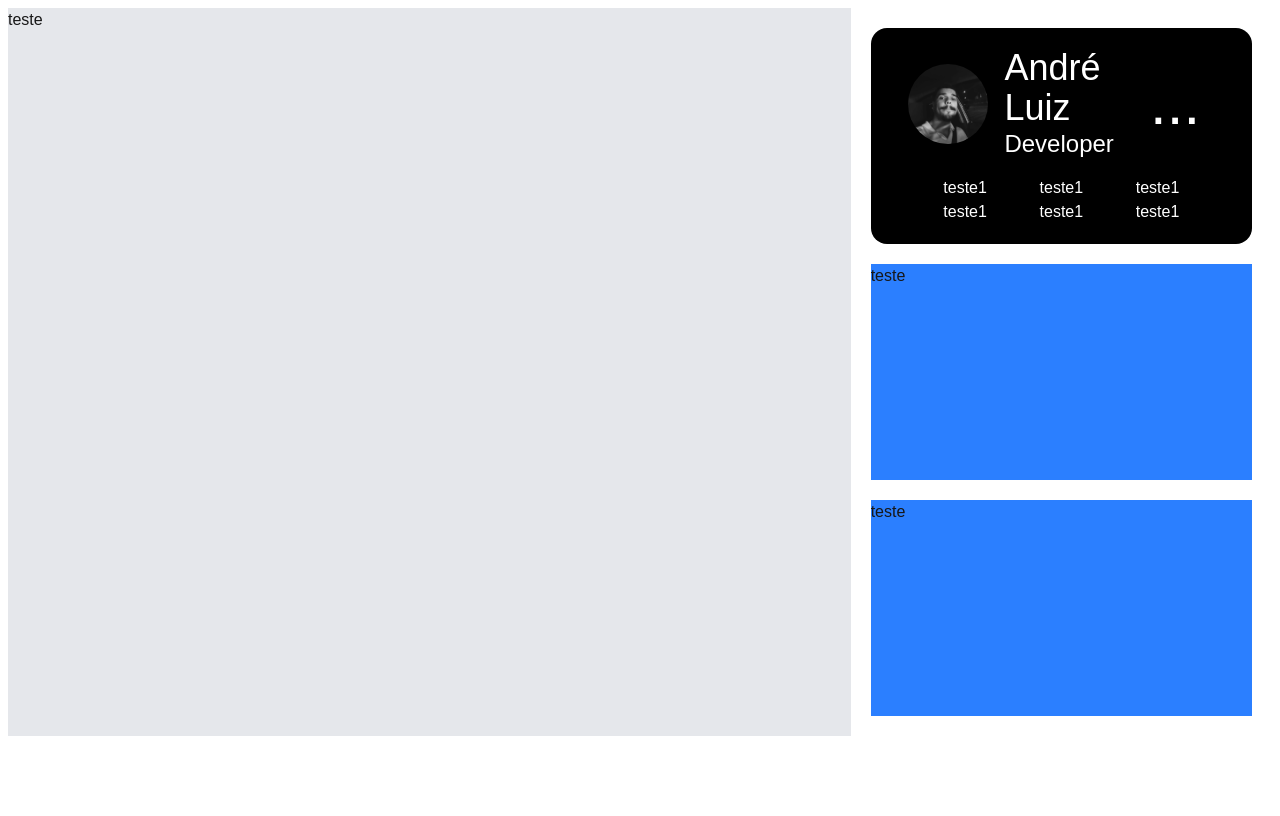
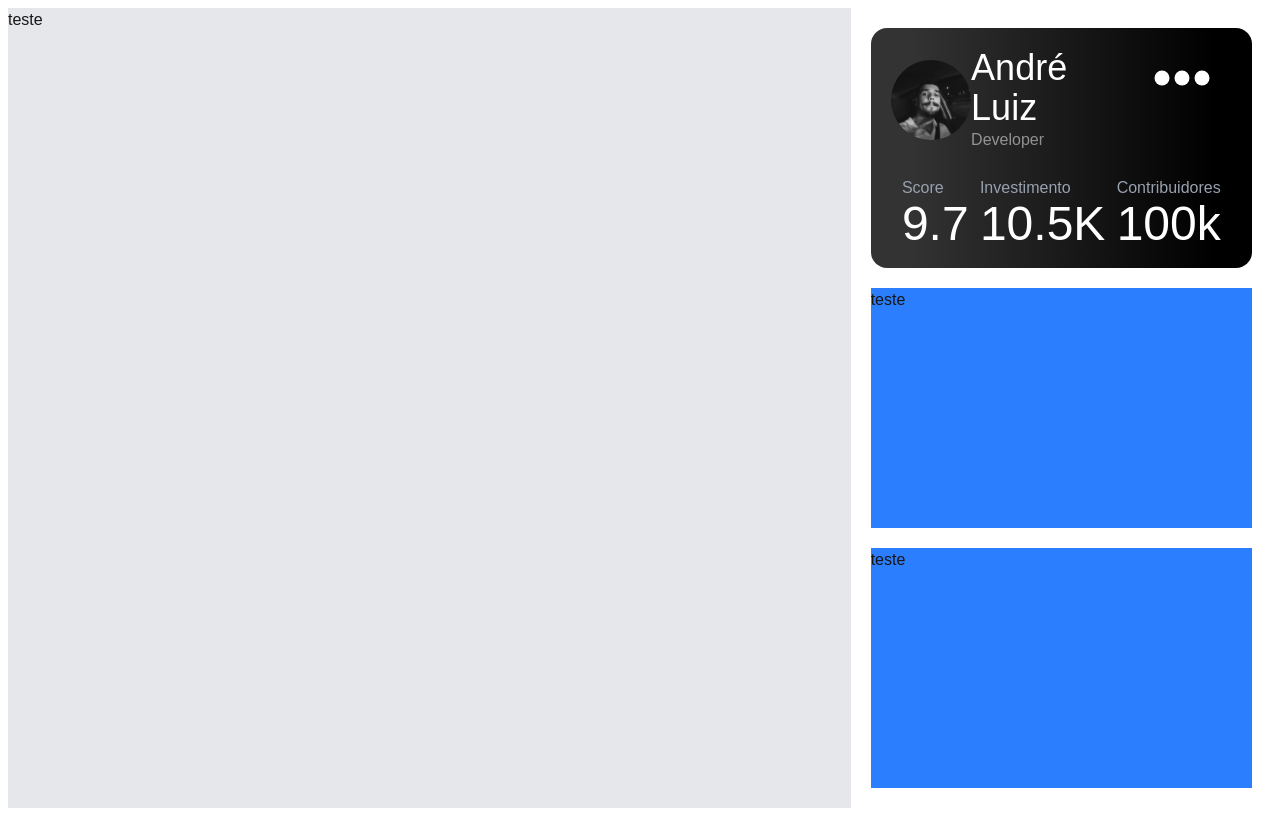
Before and after one commit to Deezinn/Nextjs-practice, a Next.js app in the folder easy-english/: page / in a window 1280 px wide. Built offline with nearby package versions, Linux system fonts and the light colour scheme.

Commit message:
feat(style): new compontent

```diff
--- a/easy-english/src/app/page.jsx
+++ b/easy-english/src/app/page.jsx
@@ -1,5 +1,8 @@
 import Image from "next/image";
 import personIcon from "@/assets/images/person_icon/person.jpeg";
+import { Icon } from "@iconify/react";
+
+
 export default function Home() {
   return (
     <>
@@ -12,9 +15,9 @@ export default function Home() {
           {/* Grade da direita */}
           <div className="w-full h-auto p-5 ">
             <div className="w-full h-auto grid grid-rows-3 gap-5">
-              <div className="w-full h-auto flex flex-col text-white bg-black p-5 gap-12 rounded-2xl">
+              <div className="w-full h-auto flex flex-col text-white bg-gradient-to-r from-black/80 from-10% to-black to-90% p-5 gap-12 rounded-2xl">
                 {/* Parte de cima */}
-                <div className="w-full h-20 grid grid-cols-3 justify-center items-center">
+                <div className="w-full h-20 grid grid-cols-[1fr_2fr_1fr]">
                   <div className="w-full h-auto flex justify-center items-center ">
                     <div className="relative w-20 h-20">
                       <Image
@@ -24,27 +27,32 @@ export default function Home() {
                       />
                     </div>
                   </div>
-                  <div className="w-full h-auto flex flex-col justify-center">
+                  <div className="w-full h-auto flex flex-col">
                     <h1 className="text-4xl">André Luiz</h1>
-                    <h1 className="text-2xl">Developer</h1>
+                    <h1 className="text-md opacity-50">Developer</h1>
                   </div>
                   <div className="w-full h-auto flex justify-center mr-10">
-                    <h1 className="text-6xl">...</h1>
+                    <Icon
+                      icon="svg-spinners:3-dots-move"
+                      width="60"
+                      height="60"
+                      className="text-white"
+                    />
                   </div>
                 </div>
 
                 <div className="w-full h-auto flex flex-row justify-evenly items-center relative ">
                   <div className="flex flex-col">
-                    <h1>teste1</h1>
-                    <h1>teste1</h1>
+                    <h1 className="text-gray-400">Score</h1>
+                    <h1 className="text-5xl">9.7</h1>
                   </div>
                   <div className="flex flex-col">
-                    <h1>teste1</h1>
-                    <h1>teste1</h1>
+                    <h1 className="text-gray-400">Investimento</h1>
+                    <h1 className="text-5xl">10.5K</h1>
                   </div>
                   <div className="flex flex-col">
-                    <h1>teste1</h1>
-                    <h1>teste1</h1>
+                    <h1 className="text-gray-400">Contribuidores</h1>
+                    <h1 className="text-5xl">100k</h1>
                   </div>
                 </div>
               </div>
```
